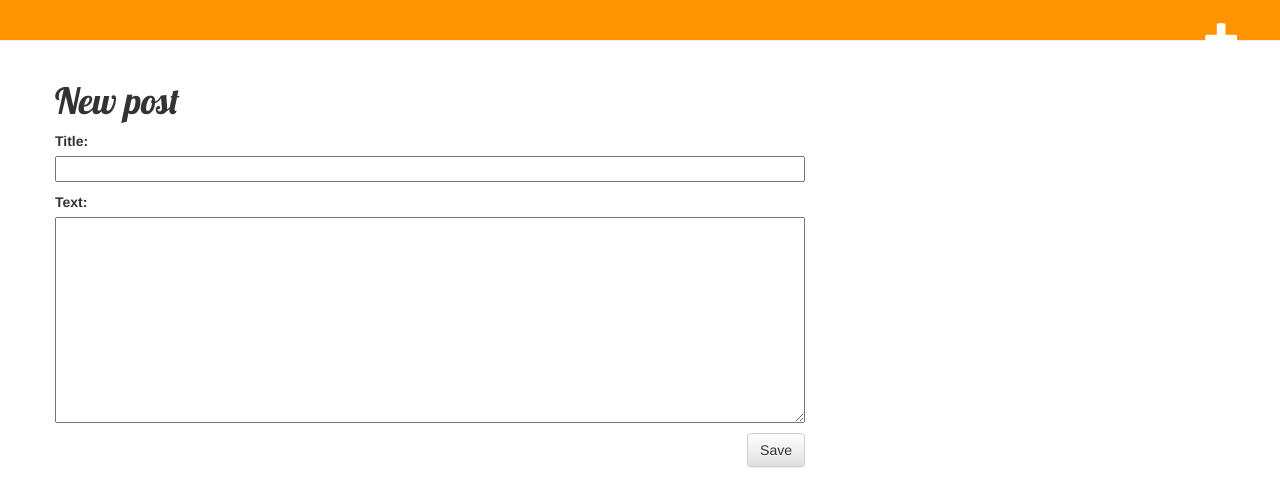
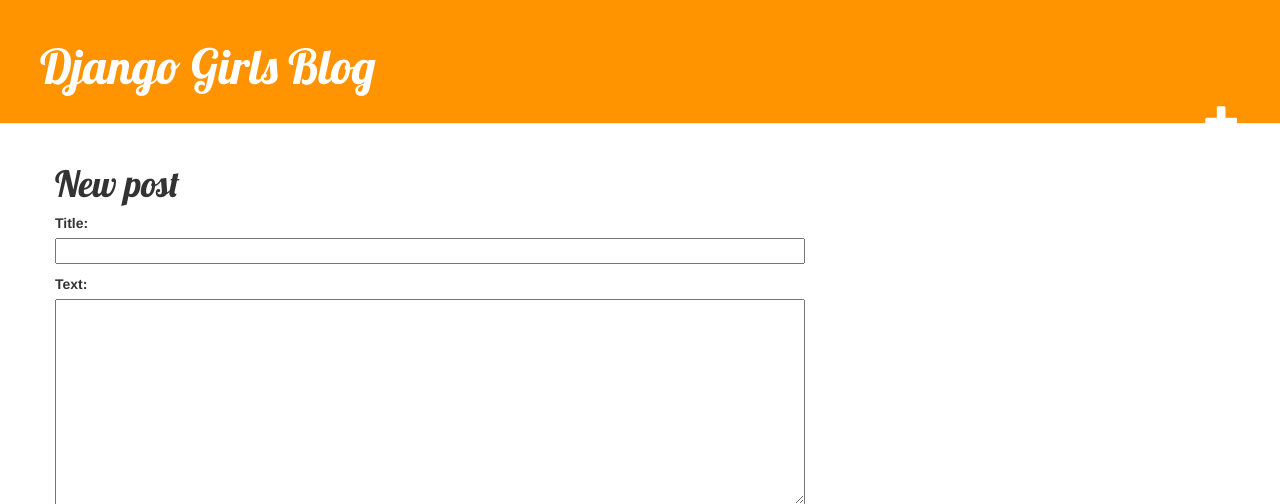
Before and after one commit to syf720/my-first-blog, a Django app: page /post/new/ in a window 1280 px wide. Shown: the top 504 px of the page. Run offline with Django 3.2, Linux system fonts and the light colour scheme; the visitor is signed in with stand-in values (Sample User, id 1); some libraries are stand-ins or nearby versions.

Commit message:
another another problem

```diff
--- a/blog/templates/blog/base.html
+++ b/blog/templates/blog/base.html
@@ -10,6 +10,7 @@
     <body>
         <div class="page-header">
           {% if user.is_authenticated %}
+          <h1><a href="/">Django Girls Blog</a></h1>
     <a href="{% url 'post_new' %}" class="top-menu"><span class="glyphicon glyphicon-plus"></span></a>
 {% endif %}
         </div>
```
